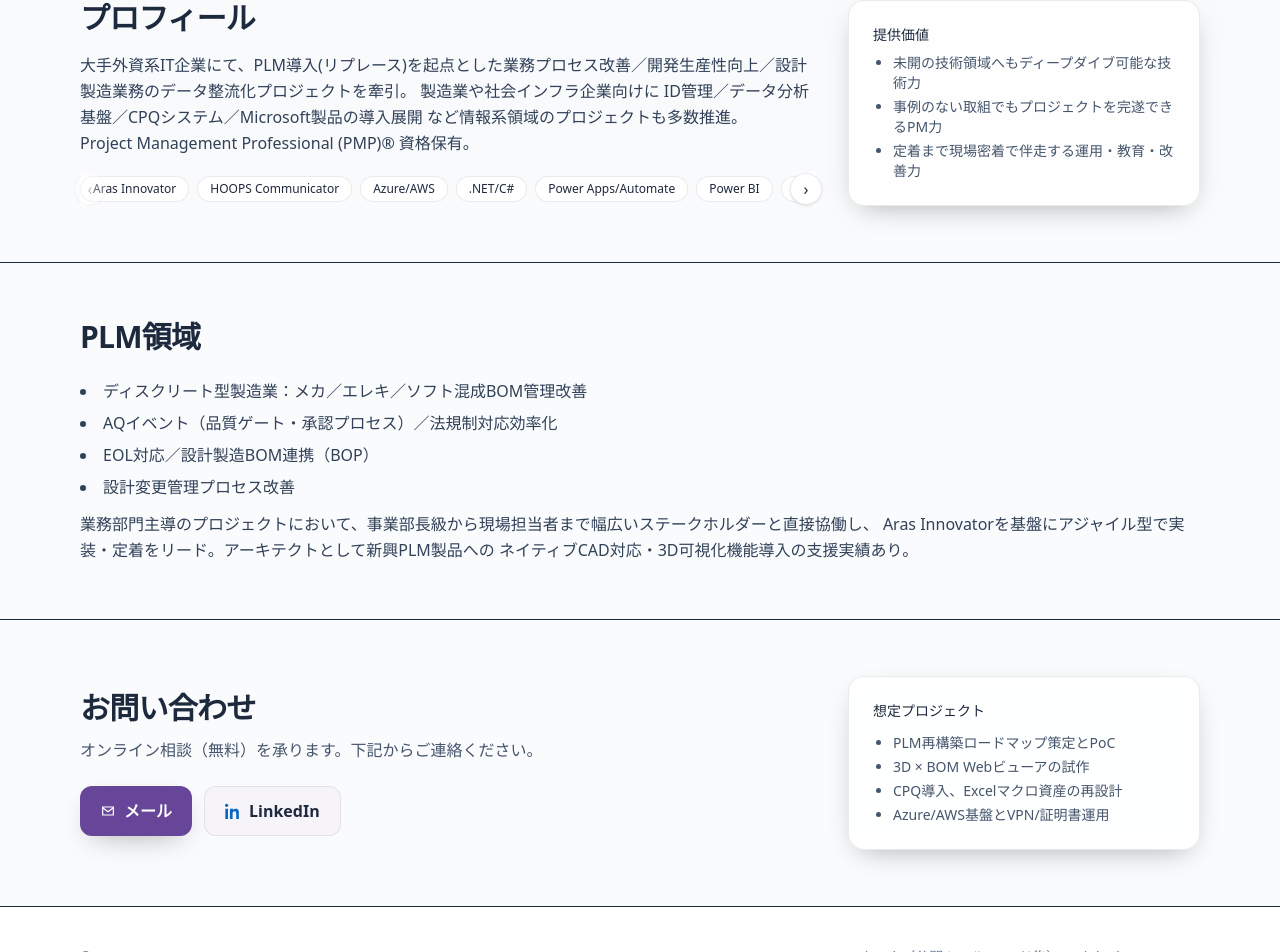
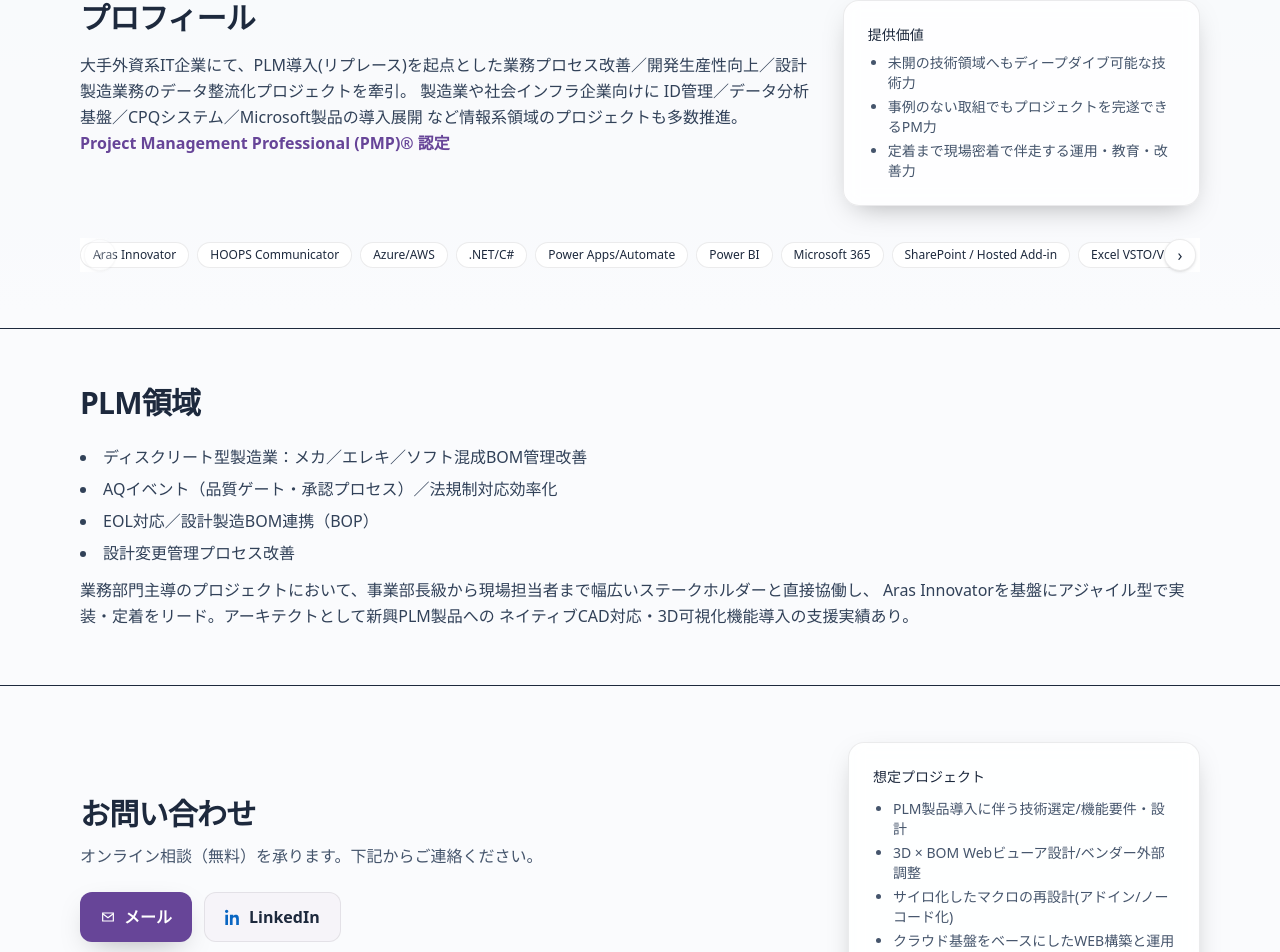
Before and after one commit to takamichikojima/kjbiz-web, a React (Vite) app: page / in a window 1280 px wide. Shown: the part 534-1486 px from the top of the page. Built offline with nearby package versions, Linux system fonts and the light colour scheme.

Commit message:
fix: カスタムドメイン、プロフィール、レスポンシブ表現

```diff
--- a/package.json
+++ b/package.json
@@ -3,7 +3,7 @@
   "private": true,
   "version": "0.0.0",
   "type": "module",
-  "homepage": "https://takamichikojima.github.io/kjbiz-web",
+  "homepage": "https://kjbiz.jp",
   "scripts": {
     "dev": "vite",
     "build": "tsc -b && vite build",
--- a/src/App.tsx
+++ b/src/App.tsx
@@ -1,9 +1,10 @@
 import { useRef, useEffect, useState } from "react";
+import type { SVGProps, ReactNode } from "react";
 
 /** App */
 export default function App() {
   return (
-    <div className="min-h-screen bg-gradient-to-b from-slate-100 via-white to-white text-slate-800">
+    <div className="min-h-screen bg-gradient-to-b from-slate-100 via-white to-white text-slate-800 overflow-x-hidden">
       {/* NAV (高さ固定: 56px) */}
       <header className="sticky top-0 z-20 backdrop-blur bg-white/70 border-b">
         <div className="max-w-6xl mx-auto px-4 h-14 flex items-center justify-between">
@@ -15,7 +16,6 @@ export default function App() {
             </div>
           </div>
           <nav className="hidden sm:flex items-center gap-6 text-sm">
-            {/* <a href="#services" className="hover:underline">サービス</a> */}
             <a href="#profile" className="hover:underline">プロフィール</a>
             <a href="#cases" className="hover:underline">PLM領域事例</a>
             <a href="#contact" className="hover:underline">問い合わせ</a>
@@ -42,7 +42,7 @@ export default function App() {
 
             <ul className="mt-6 grid sm:grid-cols-2 gap-2 text-sm text-slate-600">
               {[
-                "Product Management Lifecycle (PLM)",
+                "Product Lifecycle Management (PLM)",
                 "Configure Price Quote (CPQ)",
                 "Infrastructure-as-Code & Self-Service Platform",
                 "No/Low-Code CoE & Platform Operations",
@@ -58,16 +58,36 @@ export default function App() {
 
       {/* PROFILE */}
       <section id="profile" className="py-14 bg-slate-50/70 border-y scroll-mt-[60px]">
-        <div className="max-w-6xl mx-auto px-4 grid md:grid-cols-3 gap-8 items-start">
+        <div className="max-w-6xl mx-auto px-4 grid md:grid-cols-3 gap-6 items-start">
+          {/* 左カラム：本文 */}
           <div className="md:col-span-2">
             <h2 className="text-2xl sm:text-3xl font-bold tracking-tight">プロフィール</h2>
             <p className="mt-4 text-slate-700 leading-relaxed">
               大手外資系IT企業にて、PLM導入(リプレース)を起点とした業務プロセス改善／開発生産性向上／設計製造業務のデータ整流化プロジェクトを牽引。
               製造業や社会インフラ企業向けに ID管理／データ分析基盤／CPQシステム／Microsoft製品の導入展開 など情報系領域のプロジェクトも多数推進。<br />
-              Project Management Professional (PMP)® 資格保有。
+              <a
+                href="https://www.credly.com/badges/f27dda23-ce48-469f-ba4a-3915a353d573"
+                target="_blank"
+                rel="noopener noreferrer"
+                className="text-primary font-semibold hover:underline"
+              >
+                Project Management Professional (PMP)® 認定
+              </a>
             </p>
+          </div>
 
-            {/* 技術キーワード：1件ずつスライド */}
+          {/* 右カラム：提供価値 */}
+          <div className="soft-card p-6 text-sm text-slate-600 space-y-2">
+            <div className="font-medium text-slate-800">提供価値</div>
+            <ul className="list-disc ml-5 space-y-1">
+              <li>未開の技術領域へもディープダイブ可能な技術力</li>
+              <li>事例のない取組でもプロジェクトを完遂できるPM力</li>
+              <li>定着まで現場密着で伴走する運用・教育・改善力</li>
+            </ul>
+          </div>
+
+          {/* 下段フル幅：TechScroller（= 右カード領域まで使う） */}
+          <div className="md:col-span-3">
             <TechScroller
               items={[
                 "Aras Innovator",
@@ -84,15 +104,6 @@ export default function App() {
                 "Apache Solr/Tika",
               ]}
             />
-          </div>
-
-          <div className="soft-card p-6 text-sm text-slate-600 space-y-2">
-            <div className="font-medium text-slate-800">提供価値</div>
-            <ul className="list-disc ml-5 space-y-1">
-              <li>未開の技術領域へもディープダイブ可能な技術力</li>
-              <li>事例のない取組でもプロジェクトを完遂できるPM力</li>
-              <li>定着まで現場密着で伴走する運用・教育・改善力</li>
-            </ul>
           </div>
         </div>
       </section>
@@ -120,23 +131,11 @@ export default function App() {
         <div className="max-w-6xl mx-auto px-4 grid md:grid-cols-3 gap-8 items-center">
           <div className="md:col-span-2">
             <h2 className="text-2xl sm:text-3xl font-bold tracking-tight">お問い合わせ</h2>
-            <p className="mt-3 text-slate-600">
-              オンライン相談（無料）を承ります。下記からご連絡ください。
-            </p>
+            <p className="mt-3 text-slate-600">オンライン相談（無料）を承ります。下記からご連絡ください。</p>
             <div className="mt-6 flex flex-wrap gap-3">
               <a href="mailto:takamichi.kojima@kjbiz.jp" className="soft-btn-primary">
                 <Mail className="size-4" /> メール
               </a>
-              {/* Microsoft Bookings: 予約フォームへ
-              <a
-                href="https://outlook.office365.com/owa/calendar/Meetings@kjbiz.jp/bookings/"
-                target="_blank"
-                rel="noopener noreferrer"
-                className="soft-btn-ghost flex items-center gap-2"
-                aria-label="Microsoft Bookingsで予約"
-              >
-                <CalendarIcon className="size-4" /> 相談枠を予約
-              </a>*/}
               <a
                 href="https://www.linkedin.com/in/takamichi-k-2a9382ba/"
                 target="_blank"
@@ -150,10 +149,10 @@ export default function App() {
           <div className="soft-card p-6 text-sm text-slate-600 space-y-3">
             <div className="font-medium text-slate-800">想定プロジェクト</div>
             <ul className="list-disc ml-5 space-y-1">
-              <li>PLM再構築ロードマップ策定とPoC</li>
-              <li>3D × BOM Webビューアの試作</li>
-              <li>CPQ導入、Excelマクロ資産の再設計</li>
-              <li>Azure/AWS基盤とVPN/証明書運用</li>
+              <li>PLM製品導入に伴う技術選定/機能要件・設計</li>
+              <li>3D × BOM Webビューア設計/ベンダー外部調整</li>
+              <li>サイロ化したマクロの再設計(アドイン/ノーコード化)</li>
+              <li>クラウド基盤をベースにしたWEB構築と運用支援</li>
             </ul>
           </div>
         </div>
@@ -162,7 +161,7 @@ export default function App() {
       {/* FOOTER */}
       <footer className="py-10 border-t bg-white/60">
         <div className="max-w-6xl mx-auto px-4 text-sm text-slate-500 flex flex-col sm:flex-row items-center justify-between gap-3">
-          <div>© {new Date().getFullYear()} KOJIMA WORKS</div>
+          <div>© {new Date().getFullYear()} KOJIMA DIGITAL WORKS</div>
           <div className="flex gap-4">
             <a
               href="https://github.com/takamichikojima"
@@ -190,16 +189,19 @@ export default function App() {
 
 /* ------- sub components ------- */
 function Logo() {
-  return <img src="/favicon.svg" alt="Logo" className="size-9 rounded-2xl" />;
+  return (
+    <img
+      src={`${import.meta.env.BASE_URL}favicon.svg`}
+      alt="Logo"
+      className="size-9 rounded-2xl max-w-full h-auto"
+    />
+  );
 }
 
-export function MacWindow({ children }: { children: React.ReactNode }) {
+export function MacWindow({ children }: { children: ReactNode }) {
   return (
     <div className="soft-card overflow-hidden">
-      <div
-        className="h-9 flex items-center gap-1 px-3 border-b bg-white/60 backdrop-blur"
-        style={{ borderColor: "var(--border)" }}
-      >
+      <div className="h-9 flex items-center gap-1 px-3 border-b bg-white/60 backdrop-blur" style={{ borderColor: "var(--border)" }}>
         <div className="size-3 rounded-full bg-red-400" />
         <div className="size-3 rounded-full bg-yellow-400" />
         <div className="size-3 rounded-full bg-green-400" />
@@ -231,31 +233,28 @@ export function KPI({ kpi, text }: { kpi: string; text: string }) {
 }
 
 /* ------- tiny inline icons ------- */
-function ArrowRight(props: React.SVGProps<SVGSVGElement>) {
+function ArrowRight(props: SVGProps<SVGSVGElement>) {
   return (
     <svg viewBox="0 0 24 24" fill="none" {...props}>
       <path d="M5 12h14M13 5l7 7-7 7" stroke="currentColor" strokeWidth="2" strokeLinecap="round" strokeLinejoin="round" />
     </svg>
   );
 }
-function Check(props: React.SVGProps<SVGSVGElement>) {
+function Check(props: SVGProps<SVGSVGElement>) {
   return (
     <svg viewBox="0 0 24 24" fill="none" {...props}>
       <path d="M5 13l4 4L19 7" stroke="currentColor" strokeWidth="2" strokeLinecap="round" strokeLinejoin="round" />
     </svg>
   );
 }
-export function Sparkle(props: React.SVGProps<SVGSVGElement>) {
+export function Sparkle(props: SVGProps<SVGSVGElement>) {
   return (
     <svg viewBox="0 0 24 24" fill="none" {...props}>
-      <path
-        d="M12 2l2.2 5.8L20 10l-5.8 2.2L12 18l-2.2-5.8L4 10l5.8-2.2L12 2z"
-        stroke="currentColor" strokeWidth="1.5" fill="currentColor" className="text-primary"
-      />
+      <path d="M12 2l2.2 5.8L20 10l-5.8 2.2L12 18l-2.2-5.8L4 10l5.8-2.2L12 2z" stroke="currentColor" strokeWidth="1.5" fill="currentColor" className="text-primary" />
     </svg>
   );
 }
-function Mail(props: React.SVGProps<SVGSVGElement>) {
+function Mail(props: SVGProps<SVGSVGElement>) {
   return (
     <svg viewBox="0 0 24 24" fill="none" {...props}>
       <path d="M4 6h16v12H4z" stroke="currentColor" strokeWidth="1.8" />
@@ -263,14 +262,14 @@ function Mail(props: React.SVGProps<SVGSVGElement>) {
     </svg>
   );
 }
-function LinkedInIcon(props: React.SVGProps<SVGSVGElement>) {
+function LinkedInIcon(props: SVGProps<SVGSVGElement>) {
   return (
     <svg viewBox="0 0 24 24" fill="currentColor" {...props}>
-      <path d="M4.98 3.5C4.98 4.88 3.88 6 2.5 6S0 4.88 0 3.5 1.12 1 2.5 1 4.98 2.12 4.98 3.5zM.5 8.5h4V24h-4V8.5zM8.5 8.5h3.8v2.1h.1c.5-.9 1.8-1.9 3.7-1.9 4 0 4.7 2.6 4.7 6V24h-4v-7.5c0-1.8 0-4.1-2.5-4.1s-2.9 1.9-2.9 3.9V24h-4V8.5z"/>
+      <path d="M4.98 3.5C4.98 4.88 3.88 6 2.5 6S0 4.88 0 3.5 1.12 1 2.5 1 4.98 2.12 4.98 3.5zM.5 8.5h4V24h-4V8.5zM8.5 8.5h3.8v2.1h.1c.5-.9 1.8-1.9 3.7-1.9 4 0 4.7 2.6 4.7 6V24h-4v-7.5c0-1.8 0-4.1-2.5-4.1s-2.9 1.9-2.9 3.9V24h-4V8.5z" />
     </svg>
   );
 }
-export function CalendarIcon(props: React.SVGProps<SVGSVGElement>) {
+export function CalendarIcon(props: SVGProps<SVGSVGElement>) {
   return (
     <svg viewBox="0 0 24 24" fill="none" stroke="currentColor" strokeWidth="1.8" {...props}>
       <rect x="3" y="5" width="18" height="16" rx="2" />
@@ -312,22 +311,23 @@ function TechScroller({ items }: { items: string[] }) {
   };
 
   return (
-    <div className="relative mt-4">
-      {/* フェード */}
+    /* モバイルは左右端まで指が届くように -mx-4、スクロールバーは完全非表示 */
+    <div className="relative mt-2 -mx-4 px-4 sm:mx-0 sm:px-0">
+      {/* フェード（左右） */}
       <div className="pointer-events-none absolute inset-y-0 left-0 w-8 bg-gradient-to-r from-white to-transparent" />
       <div className="pointer-events-none absolute inset-y-0 right-0 w-8 bg-gradient-to-l from-white to-transparent" />
 
-      {/* トラック */}
+      {/* トラック：スクロールバー非表示 */}
       <div
         ref={wrapRef}
-        className="no-scrollbar overflow-x-auto snap-x snap-mandatory"
+        className="no-scrollbar overflow-x-auto overscroll-x-contain snap-x snap-mandatory"
         onWheel={(e) => {
           if (Math.abs(e.deltaY) > Math.abs(e.deltaX)) {
             e.currentTarget.scrollLeft += e.deltaY;
           }
         }}
       >
-        <div className="flex gap-2 py-1 pr-8 min-w-max">
+        <div className="flex gap-2 py-1 pr-10 min-w-max">
           {items.map((t, i) => (
             <span
               key={t}
@@ -341,13 +341,13 @@ function TechScroller({ items }: { items: string[] }) {
         </div>
       </div>
 
-      {/* ナビ */}
+      {/* ナビゲーションボタン（重ならないよう内側に固定） */}
       <button
         type="button"
         aria-label="prev"
         onClick={() => slide(-1)}
         disabled={!canL}
-        className="absolute left-0 top-1/2 -translate-y-1/2 translate-x-[-6px] size-8 grid place-items-center rounded-full border bg-white shadow disabled:opacity-30"
+        className="absolute left-1 top-1/2 -translate-y-1/2 size-8 grid place-items-center rounded-full border bg-white shadow disabled:opacity-30"
         style={{ borderColor: "var(--border)" }}
       >
         ‹
@@ -357,7 +357,7 @@ function TechScroller({ items }: { items: string[] }) {
         aria-label="next"
         onClick={() => slide(1)}
         disabled={!canR}
-        className="absolute right-0 top-1/2 -translate-y-1/2 -translate-x-[-6px] size-8 grid place-items-center rounded-full border bg-white shadow disabled:opacity-30"
+        className="absolute right-1 top-1/2 -translate-y-1/2 size-8 grid place-items-center rounded-full border bg-white shadow disabled:opacity-30"
         style={{ borderColor: "var(--border)" }}
       >
         ›
--- a/src/index.css
+++ b/src/index.css
@@ -10,6 +10,11 @@
 }
 
 @layer utilities {
+  .no-scrollbar {
+    -ms-overflow-style: none;      /* IE/Edge */
+    scrollbar-width: none;         /* Firefox */
+  }
+  .no-scrollbar::-webkit-scrollbar { display: none; } /* Chrome/Safari */
   .no-scrollbar { scrollbar-width: none; -ms-overflow-style: none; }
   .no-scrollbar::-webkit-scrollbar { display: none; }
   .text-primary   { color: var(--primary); }
```
Also changed, not shown: index.html (+7 -6 lines), vite.config.ts (+11 -1 lines).
